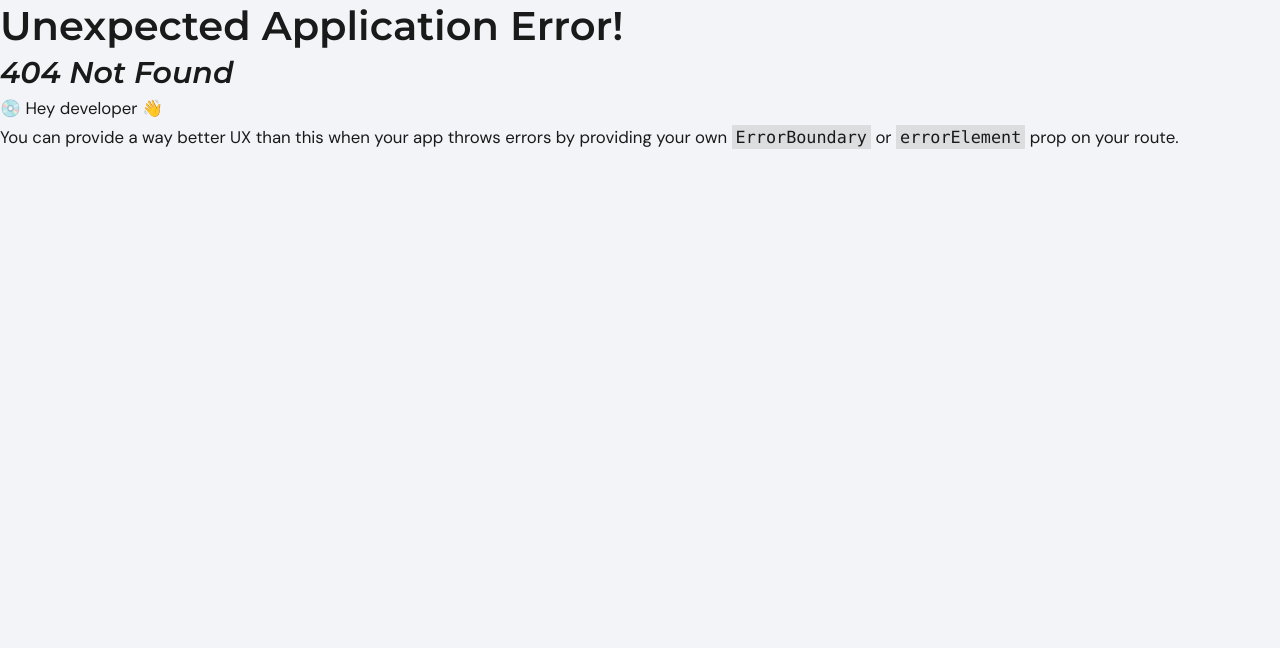
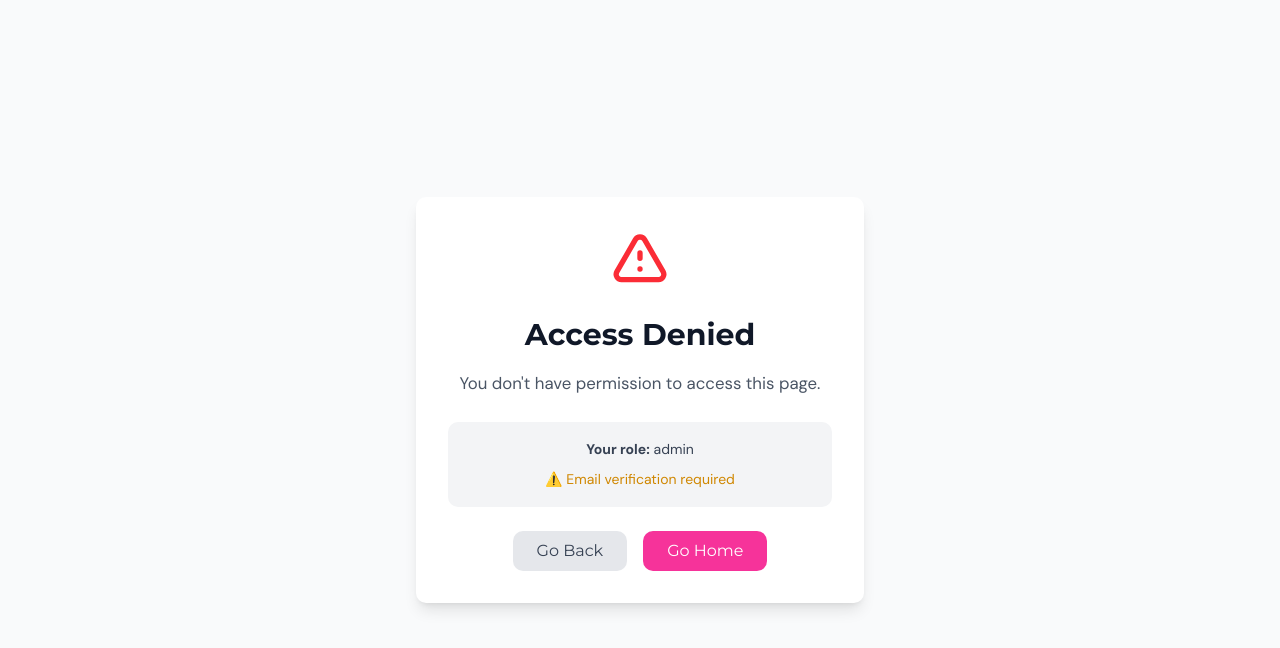
Before and after one commit to softvence-omega-runtime-terror/mannyperez-frontend, a React (Vite) app: page /unauthorized in a window 1280 px wide. Before the commit this address had no page. Shown: the top 648 px of the page. Built offline with nearby package versions, Linux system fonts and the light colour scheme; sample sign-in values are in the browser's storage.

Commit message:
update auth

```diff
--- a/src/components/auth/ProtectedRoute.tsx
+++ /dev/null
@@ -1,109 +0,0 @@
-import { ReactNode } from 'react';
-import { Navigate, useLocation } from 'react-router-dom';
-import { useAppSelector } from '@/store/hooks';
-
-interface ProtectedRouteProps {
-    children: ReactNode;
-    /** Allowed user roles. If not specified, any authenticated user can access */
-    allowedRoles?: ("buyer" | "seller" | "admin")[];
-    /** Require email verification */
-    requireVerified?: boolean;
-    /** Custom redirect path (default: /login) */
-    redirectTo?: string;
-}
-
-const ProtectedRoute = ({
-    children,
-    allowedRoles,
-    requireVerified = false,
-    redirectTo = '/login',
-}: ProtectedRouteProps) => {
-    const { user, isAuthenticated } = useAppSelector((state) => state.auth);
-    const location = useLocation();
-
-    // Check if user is authenticated
-    if (!isAuthenticated || !user) {
-        // Redirect to login, but save the attempted location
-        return <Navigate to={redirectTo} state={{ from: location }} replace />;
-    }
-
-    // Check if user is blocked or deleted
-    if (user.isBlocked) {
-        return (
-            <div className="flex items-center justify-center min-h-screen bg-gray-100">
-                <div className="max-w-md p-8 bg-white rounded-lg shadow-lg text-center">
-                    <h1 className="text-2xl font-bold text-red-600 mb-4">Account Blocked</h1>
-                    <p className="text-gray-700">
-                        Your account has been blocked. Please contact support for assistance.
-                    </p>
-                </div>
-            </div>
-        );
-    }
-
-    if (user.isDeleted) {
-        return (
-            <div className="flex items-center justify-center min-h-screen bg-gray-100">
-                <div className="max-w-md p-8 bg-white rounded-lg shadow-lg text-center">
-                    <h1 className="text-2xl font-bold text-red-600 mb-4">Account Deleted</h1>
-                    <p className="text-gray-700">
-                        This account has been deleted.
-                    </p>
-                </div>
-            </div>
-        );
-    }
-
-    // Check email verification if required
-    if (requireVerified && !user.isVerified) {
-        return (
-            <div className="flex items-center justify-center min-h-screen bg-gray-100">
-                <div className="max-w-md p-8 bg-white rounded-lg shadow-lg text-center">
-                    <h1 className="text-2xl font-bold text-yellow-600 mb-4">Email Verification Required</h1>
-                    <p className="text-gray-700 mb-4">
-                        Please verify your email address to access this page.
-                    </p>
-                    <a
-                        href="/verify-email"
-                        className="inline-block px-6 py-2 bg-pink-500 text-white rounded-lg hover:bg-pink-600"
-                    >
-                        Verify Email
-                    </a>
-                </div>
-            </div>
-        );
-    }
-
-    // Check user role if specific roles are required
-    if (allowedRoles && allowedRoles.length > 0) {
-        if (!allowedRoles.includes(user.role)) {
-            return (
-                <div className="flex items-center justify-center min-h-screen bg-gray-100">
-                    <div className="max-w-md p-8 bg-white rounded-lg shadow-lg text-center">
-                        <h1 className="text-2xl font-bold text-red-600 mb-4">Access Denied</h1>
-                        <p className="text-gray-700 mb-4">
-                            You don't have permission to access this page.
-                        </p>
-                        <p className="text-sm text-gray-500">
-                            Required role: {allowedRoles.join(' or ')}
-                        </p>
-                        <p className="text-sm text-gray-500 mb-4">
-                            Your role: {user.role}
-                        </p>
-                        <a
-                            href="/"
-                            className="inline-block px-6 py-2 bg-pink-500 text-white rounded-lg hover:bg-pink-600"
-                        >
-                            Go Home
-                        </a>
-                    </div>
-                </div>
-            );
-        }
-    }
-
-    // User is authenticated and authorized
-    return <>{children}</>;
-};
-
-export default ProtectedRoute;
--- a/src/components/auth/PublicRoute.tsx
+++ /dev/null
@@ -1,23 +0,0 @@
-import { ReactNode } from 'react';
-import { Navigate } from 'react-router-dom';
-import { useAppSelector } from '@/store/hooks';
-
-interface PublicRouteProps {
-    children: ReactNode;
-    /** Where to redirect if user is authenticated (default: /) */
-    redirectTo?: string;
-}
-
-const PublicRoute = ({ children, redirectTo = '/' }: PublicRouteProps) => {
-    const { isAuthenticated } = useAppSelector((state) => state.auth);
-
-    // If user is authenticated, redirect them to home or specified route
-    if (isAuthenticated) {
-        return <Navigate to={redirectTo} replace />;
-    }
-
-    // User is not authenticated, show the public route
-    return <>{children}</>;
-};
-
-export default PublicRoute;
--- a/src/components/layout/UserNavbar.tsx
+++ b/src/components/layout/UserNavbar.tsx
@@ -3,15 +3,18 @@ import { Search, Bell, Package, User, ShoppingBag, Bookmark, MapPin, CreditCard,
 import logo from "../../assets/feedImg/logo.png"
 import { useAppDispatch } from '@/store/hooks';
 import { logout } from '@/store/slices/authSlice';
+import { useNavigate } from 'react-router-dom';
 
 export default function UserNavbar() {
   const [isDropdownOpen, setIsDropdownOpen] = useState(false);
   const [isSellerMode, setIsSellerMode] = useState(false);
   const [isMobileMenuOpen, setIsMobileMenuOpen] = useState(false);
   const dispatch = useAppDispatch();
+  const navigate = useNavigate();
 
   const handleLogout = () => {
     dispatch(logout());
+    navigate('/login');
   }
 
   return (
--- /dev/null
+++ b/src/pages/Auth/Unauthorized.tsx
@@ -0,0 +1,67 @@
+import { useNavigate } from "react-router-dom";
+import { useAppSelector } from "@/store/hooks";
+
+const Unauthorized = () => {
+    const navigate = useNavigate();
+    const { user } = useAppSelector((state) => state.auth);
+
+    return (
+        <div className="flex items-center justify-center min-h-screen bg-gray-50">
+            <div className="max-w-md w-full p-8 bg-white rounded-lg shadow-lg text-center">
+                <div className="mb-6">
+                    <svg
+                        className="mx-auto h-16 w-16 text-red-500"
+                        fill="none"
+                        viewBox="0 0 24 24"
+                        stroke="currentColor"
+                    >
+                        <path
+                            strokeLinecap="round"
+                            strokeLinejoin="round"
+                            strokeWidth={2}
+                            d="M12 9v2m0 4h.01m-6.938 4h13.856c1.54 0 2.502-1.667 1.732-3L13.732 4c-.77-1.333-2.694-1.333-3.464 0L3.34 16c-.77 1.333.192 3 1.732 3z"
+                        />
+                    </svg>
+                </div>
+
+                <h1 className="text-3xl font-bold text-gray-900 mb-4">
+                    Access Denied
+                </h1>
+
+                <p className="text-gray-600 mb-6">
+                    You don't have permission to access this page.
+                </p>
+
+                {user && (
+                    <div className="mb-6 p-4 bg-gray-100 rounded-lg">
+                        <p className="text-sm text-gray-700">
+                            <strong>Your role:</strong> {user.role}
+                        </p>
+                        {!user.isVerified && (
+                            <p className="text-sm text-yellow-600 mt-2">
+                                ⚠️ Email verification required
+                            </p>
+                        )}
+                    </div>
+                )}
+
+                <div className="flex gap-4 justify-center">
+                    <button
+                        onClick={() => navigate(-1)}
+                        className="px-6 py-2 bg-gray-200 text-gray-700 rounded-lg hover:bg-gray-300 transition"
+                    >
+                        Go Back
+                    </button>
+                    <button
+                        onClick={() => navigate("/")}
+                        className="px-6 py-2 bg-pink-500 text-white rounded-lg hover:bg-pink-600 transition"
+                    >
+                        Go Home
+                    </button>
+                </div>
+            </div>
+        </div>
+    );
+};
+
+export default Unauthorized;
--- a/src/routes/index.tsx
+++ b/src/routes/index.tsx
@@ -1,4 +1,4 @@
-import { createBrowserRouter } from "react-router-dom";
+import { createBrowserRouter, redirect } from "react-router-dom";
 import App from "@/App";
 import Landing from "@/pages/Landing";
 import Seller from "@/pages/Seller";
@@ -11,45 +11,87 @@ import Live from "@/pages/Live";
 import Products from "@/pages/Products";
 import NewListingSteps from "@/components/ProductsComponent/CreateNewListing/NewListingStepsContainer";
 import VerifyEmail from "@/pages/Auth/VerifyEmail";
-import ProtectedRoute from "@/components/auth/ProtectedRoute";
-import PublicRoute from "@/components/auth/PublicRoute";
+import Unauthorized from "@/pages/Auth/Unauthorized";
+import { store } from "@/store";
+
+// Simple auth check function
+const checkAuth = (options?: {
+  requireAuth?: boolean;
+  requireGuest?: boolean;
+  allowedRoles?: string[];
+  requireVerified?: boolean;
+}) => {
+  const { user, isAuthenticated } = store.getState().auth;
+
+  // Check if guest required (login, signup pages)
+  if (options?.requireGuest && isAuthenticated) {
+    return redirect("/");
+  }
+
+  // Check if auth required
+  if (options?.requireAuth && !isAuthenticated) {
+    return redirect("/login");
+  }
+
+  // Check if user is blocked or deleted
+  if (isAuthenticated && user) {
+    if (user.isBlocked || user.isDeleted) {
+      // Clear auth and redirect to login
+      return redirect("/login");
+    }
+
+    // Check roles
+    if (options?.allowedRoles && !options.allowedRoles.includes(user.role)) {
+      return redirect("/unauthorized");
+    }
+
+    // Check verification
+    if (options?.requireVerified && !user.isVerified) {
+      return redirect("/verify-email");
+    }
+  }
+
+  return null;
+};
 
 const routes = createBrowserRouter([
   {
     path: "/",
     element: <App />,
     children: [
-      // Public routes (accessible to everyone)
-      { path: "/", element: <Landing /> },
+      // Public routes
+      {
+        path: "/",
+        element: <Landing />
+      },
 
-      // Public routes (only accessible when NOT logged in)
+      // Auth routes (guest only)
       {
         path: "/login",
-        element: (
-          <PublicRoute>
-            <Login />
-          </PublicRoute>
-        )
+        element: <Login />,
+        loader: () => checkAuth({ requireGuest: true })
       },
       {
         path: "/sign-up",
-        element: (
-          <PublicRoute>
-            <SignUp />
-          </PublicRoute>
-        )
+        element: <SignUp />,
+        loader: () => checkAuth({ requireGuest: true })
       },
-      { path: "/verify-email", element: <VerifyEmail /> },
+      {
+        path: "/verify-email",
+        element: <VerifyEmail />
+      },
 
+      // Unauthorized page
+      {
+        path: "/unauthorized",
+        element: <Unauthorized />
+      },
 
-      // Protected routes (requires authentication)
+      // Protected routes
       {
         path: "/feed",
-        element: (
-          <ProtectedRoute allowedRoles={['buyer']}>
-            <Feed />
-          </ProtectedRoute>
-        ),
+        element: <Feed />,
+        loader: () => checkAuth({ requireAuth: false }),
         children: [
           { path: "", element: <FeedHome /> },
           { path: "messages/:postId", element: <MessagingPage /> },
@@ -57,44 +99,28 @@ const routes = createBrowserRouter([
         ],
       },
 
-      // Products page - requires verified account
       {
         path: "/products",
-        element: (
-          <ProtectedRoute requireVerified>
-            <Products />
-          </ProtectedRoute>
-        )
+        element: <Products />,
+        loader: () => checkAuth({ requireAuth: true, requireVerified: true })
       },
 
-      // Seller routes - only for sellers and admins
       {
         path: "/seller",
-        element: (
-          <ProtectedRoute allowedRoles={["seller", "admin"]}>
-            <Seller />
-          </ProtectedRoute>
-        )
+        element: <Seller />,
+        loader: () => checkAuth({ requireAuth: false, allowedRoles: ["seller", "admin"] })
       },
 
-      // New listing - only sellers can create listings
       {
         path: "/new-listing",
-        element: (
-          <ProtectedRoute allowedRoles={["seller", "admin"]} requireVerified>
-            <NewListingSteps />
-          </ProtectedRoute>
-        )
+        element: <NewListingSteps />,
+        loader: () => checkAuth({ requireAuth: true, allowedRoles: ["seller", "admin"], requireVerified: true })
       },
 
-      // Live streams - requires authentication
       {
         path: "/live",
-        element: (
-          <ProtectedRoute>
-            <Live />
-          </ProtectedRoute>
-        )
+        element: <Live />,
+        loader: () => checkAuth({ requireAuth: true })
       },
     ],
   },
--- a/src/store/services/authApi.ts
+++ b/src/store/services/authApi.ts
@@ -52,7 +52,7 @@ export interface ResendVerificationRequest {
 
 export interface AuthResponse {
     user: User;
-    token: string;
+    approvalToken: string;
     refreshToken?: string;
 }
 
--- a/src/store/services/baseApi.ts
+++ b/src/store/services/baseApi.ts
@@ -8,16 +8,8 @@
 import { createApi, fetchBaseQuery } from '@reduxjs/toolkit/query/react';
 import type { RootState } from '../index';
 
-/**
- * Base URL for API requests
- * TODO: Replace with your actual API URL
- * Consider using environment variables for different environments
- */
 const API_BASE_URL = import.meta.env.VITE_API_BASE_URL || 'https://api.example.com';
 
-/**
- * Base query configuration with authentication
- */
 const baseQuery = fetchBaseQuery({
   baseUrl: API_BASE_URL,
 
@@ -28,12 +20,7 @@ const baseQuery = fetchBaseQuery({
 
     // If we have a token, include it in the headers
     if (token) {
-      headers.set('authorization', `Bearer ${token}`);
-    }
-
-    // Set default content type
-    if (!headers.has('content-type')) {
-      headers.set('content-type', 'application/json');
+      headers.set('authorization', `${token}`);
     }
 
     return headers;
--- a/src/store/slices/authSlice.ts
+++ b/src/store/slices/authSlice.ts
@@ -101,11 +101,11 @@ const authSlice = createSlice({
             })
             .addMatcher(authApi.endpoints.login.matchFulfilled, (state, action) => {
                 state.user = action.payload.user;
-                state.token = action.payload.token;
+                state.token = action.payload.approvalToken;
                 state.isAuthenticated = true;
                 state.isLoading = false;
 
-                localStorage.setItem('authToken', action.payload.token);
+                localStorage.setItem('authToken', action.payload.approvalToken);
                 localStorage.setItem('user', JSON.stringify(action.payload.user));
             })
             .addMatcher(authApi.endpoints.login.matchRejected, (state) => {
```
